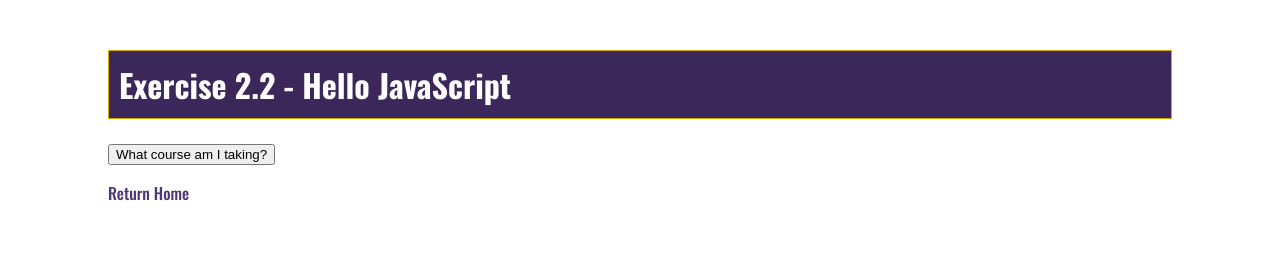
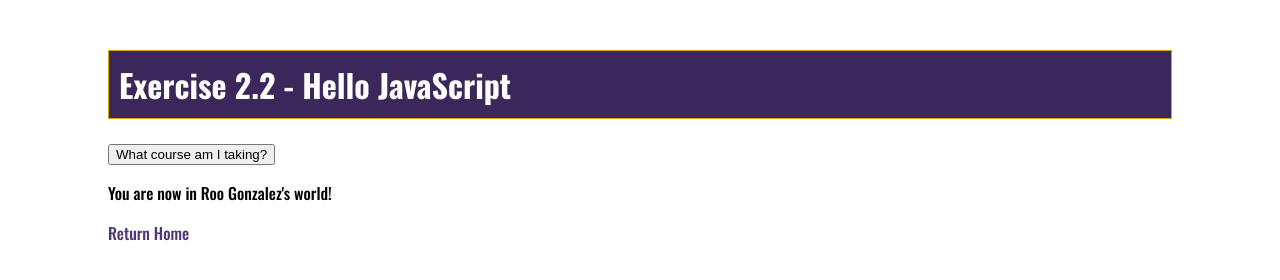
Before and after one commit to goostavo25/web-231, a plain HTML site: page week-2/roogonzalez-exercise2.html in a window 1280 px wide. Both pictures are taken after a click on the button "What course am I taking?". Drawn offline with nearby package versions, Linux system fonts and the light colour scheme; files that its build step writes are made by us from their sources; a web font is replaced by a local one.

Commit message:
Edited JS code

```diff
--- a/week-2/roogonzalez-exercise2.html
+++ b/week-2/roogonzalez-exercise2.html
@@ -17,7 +17,7 @@
        <!-- CSS styling and fonts-->
 
        <link rel="stylesheet" type="text/css" href="site.css">
-       <link rel="stylesheet" type="text/css" href="global.css">
+       <link rel="stylesheet" type="text/css" href="/web-231/global.css">
        <link href="https://fonts.googleapis.com/css2?family=Oswald:wght@300;500;700&family=Quattrocento:wght@400;700&display=swap" rel="stylesheet">
 </head>
 
@@ -30,5 +30,28 @@
         <a href="../index.html" class="return-home">Return Home</a>
     </div>
 
+
+
+<!-- JavaScript code -->
+
+
+   <script>
+
+          //variables
+            const btnMyCourse = document.getElementById("btnMyCourse");
+            const txtMyWorld = document.getElementById("txtMyWorld");
+
+
+          // JavaScript Code for pop-up window when clicking on button
+            btnMyCourse.addEventListener("click", () => {
+            alert("WEB 231 – Enterprise JavaScript I")
+            })
+
+          // JavaScript Code for Student's World Paragraph tag
+          let studentLastName = "Roo Gonzalez";
+          txtMyWorld.innerHTML="You are now in " + studentLastName + "'s world!";
+
+    </script>
+
 </body>
 </html>
```
